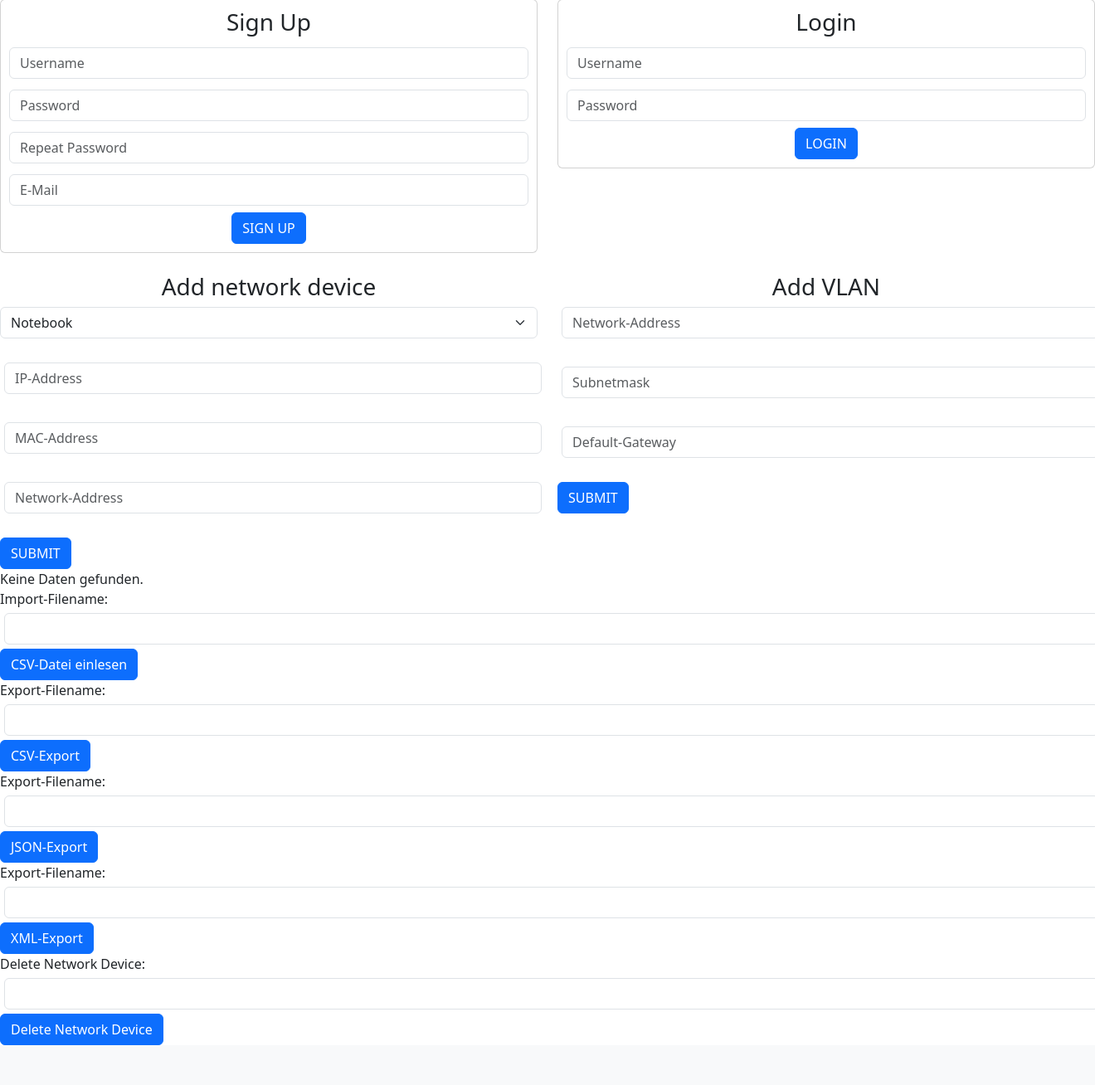
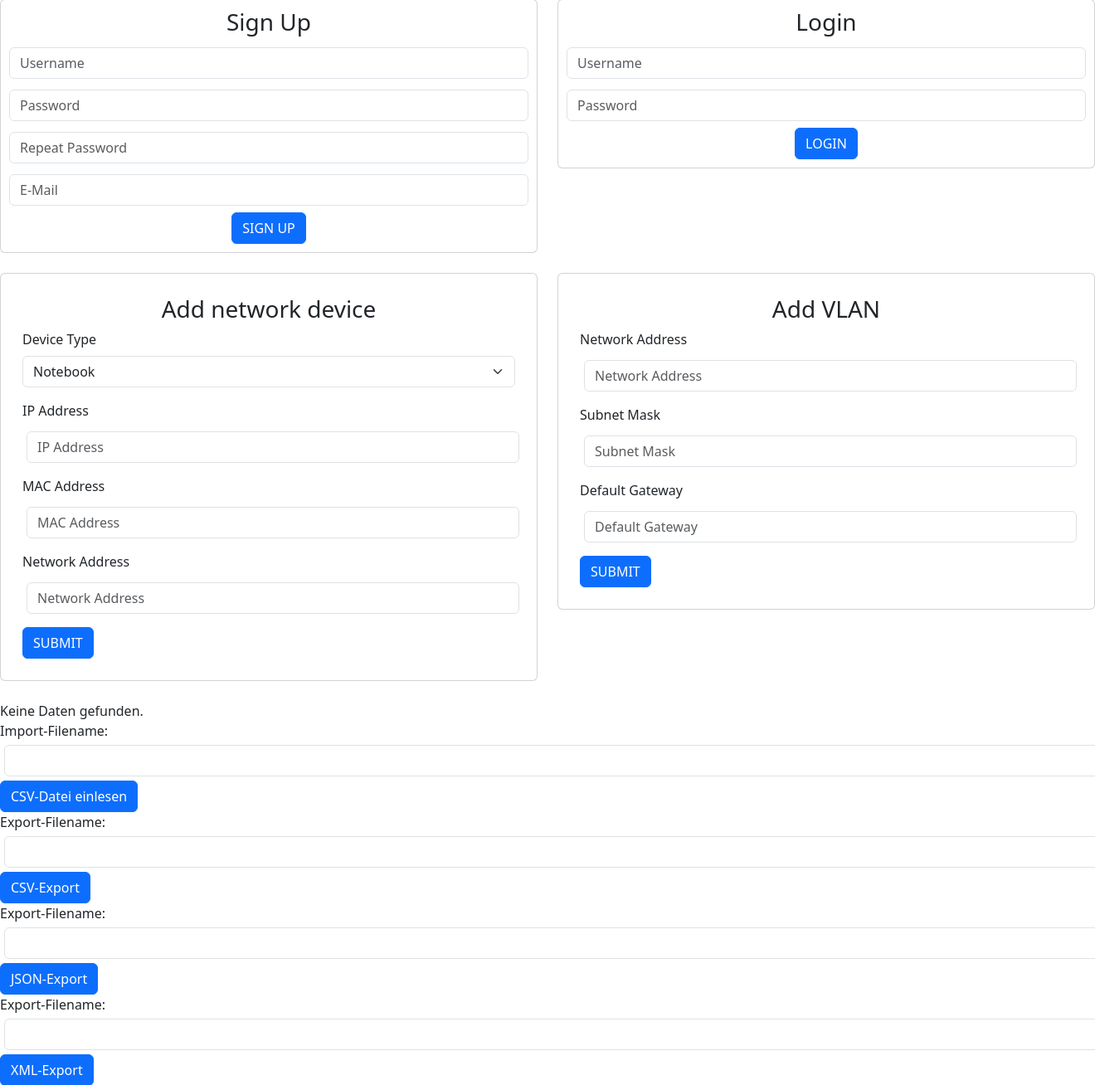
Before and after one commit to mimang95/network_device_management, a PHP site: page /index.php in a window 1320 px wide; the page is wider, and only the part inside the window is pictured. Shown: the part 81-1389 px from the top of that part at 83% size. Before the commit the page ends 1341 px from the top of that part, so only its background shows below. Run offline with PHP 8.4, Linux system fonts and the light colour scheme; the visitor is signed in with stand-in values (Sample User, id 1); data that the repository does not hold is empty.

Commit message:
added some styling

```diff
--- a/index.php
+++ b/index.php
@@ -71,8 +71,12 @@
     ?>
     <div class="row">
     <div class="col-6">
-    <h3>Add network device</h3>
+        <div class="card">
+            <div class="card-body">
+                <h3 class="card-title">Add network device</h3>
                 <form action="includes/submit-network-device.inc.php" method="post">
+                    <div class="mb-3">
+                        <label for="device_type" class="form-label">Device Type</label>
                         <select class="form-select" name="device_type" id="device_type">
                             <option value="notebook">Notebook</option>
                             <option value="PC">PC</option>
@@ -80,23 +84,49 @@
                             <option value="switch">Switch</option>
                             <option value="iot_device">IoT-Device</option>
                             <option value="printer">Printer</option>
-        </select><br>
-        <input class="form-control" type="text" name="ip_address" placeholder="IP-Address"><br>
-        <input class="form-control" type="text" name="mac_address" placeholder="MAC-Address"><br>
-        <input class="form-control" type="text" name="network_address" placeholder="Network-Address"><br>
-        <button class="btn btn-primary" type="submit" name="submit">SUBMIT</button><br>
-    </form>
+                        </select>
                     </div>
-    <div class="col-6">
-    <h3>Add VLAN</h3>
-    <form action="includes/submit-vlan.inc.php" method="post">
-        <input class="form-control" type="text" name="network_address" placeholder="Network-Address"><br>
-        <input class="form-control" type="text" name="subnet_mask" placeholder="Subnetmask"><br>
-        <input class="form-control" type="text" name="default_gateway" placeholder="Default-Gateway"><br>
-        <button class="btn btn-primary" type="submit" name="submit">SUBMIT</button><br>
+                    <div class="mb-3">
+                        <label for="ip_address" class="form-label">IP Address</label>
+                        <input class="form-control" type="text" name="ip_address" placeholder="IP Address">
+                    </div>
+                    <div class="mb-3">
+                        <label for="mac_address" class="form-label">MAC Address</label>
+                        <input class="form-control" type="text" name="mac_address" placeholder="MAC Address">
+                    </div>
+                    <div class="mb-3">
+                        <label for="network_address" class="form-label">Network Address</label>
+                        <input class="form-control" type="text" name="network_address" placeholder="Network Address">
+                    </div>
+                    <button class="btn btn-primary" type="submit" name="submit">SUBMIT</button>
                 </form>
             </div>
         </div>
+    </div>
+    <div class="col-6">
+        <div class="card">
+            <div class="card-body">
+                <h3 class="card-title">Add VLAN</h3>
+                <form action="includes/submit-vlan.inc.php" method="post">
+                    <div class="mb-3">
+                        <label for="network_address" class="form-label">Network Address</label>
+                        <input class="form-control" type="text" name="network_address" placeholder="Network Address">
+                    </div>
+                    <div class="mb-3">
+                        <label for="subnet_mask" class="form-label">Subnet Mask</label>
+                        <input class="form-control" type="text" name="subnet_mask" placeholder="Subnet Mask">
+                    </div>
+                    <div class="mb-3">
+                        <label for="default_gateway" class="form-label">Default Gateway</label>
+                        <input class="form-control" type="text" name="default_gateway" placeholder="Default Gateway">
+                    </div>
+                    <button class="btn btn-primary" type="submit" name="submit">SUBMIT</button>
+                </form>
+            </div>
+        </div>
+    </div>
+</div>
+<br>
     <?php
         }
     ?>
```
Lines whose indentation alone changed are shown as unchanged.
